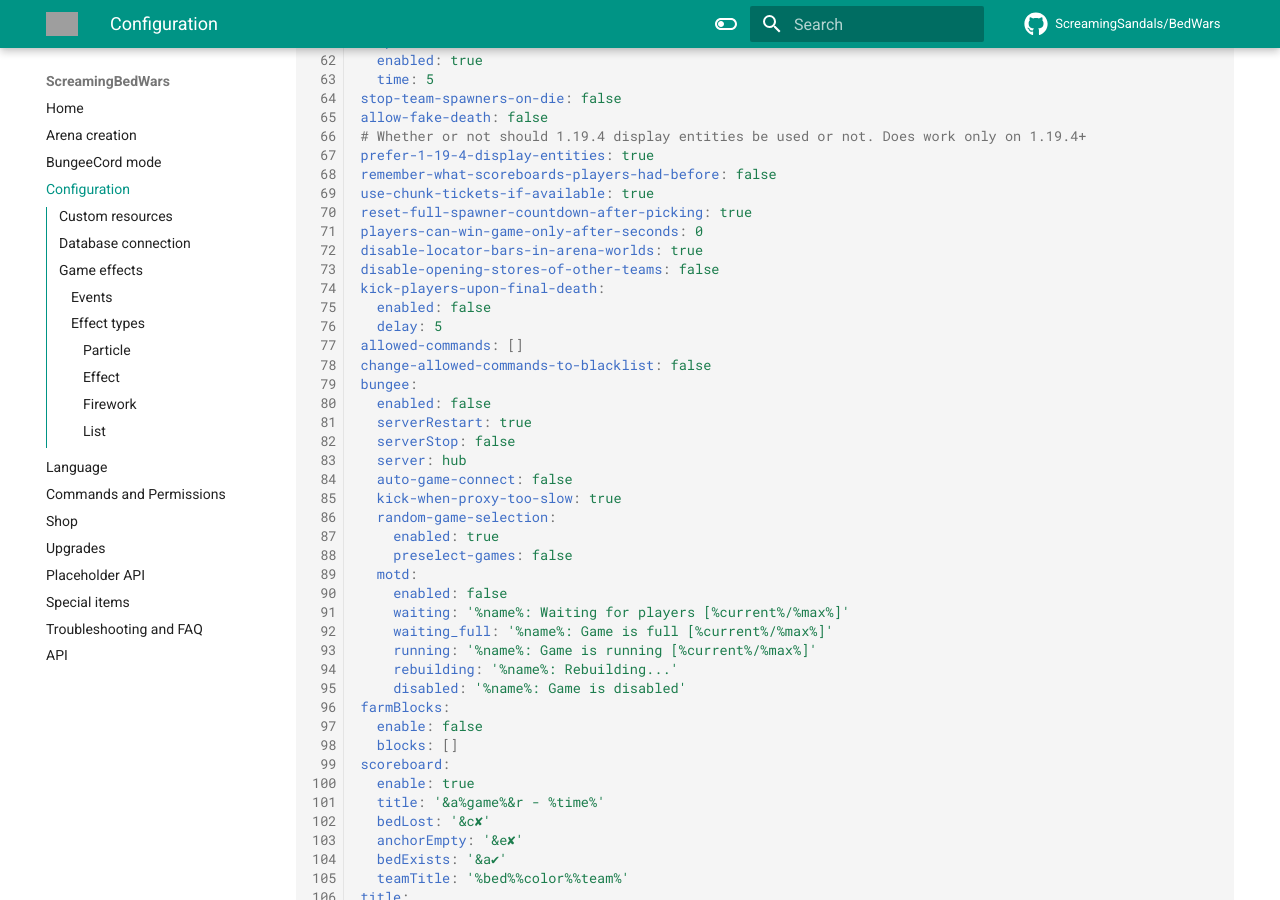
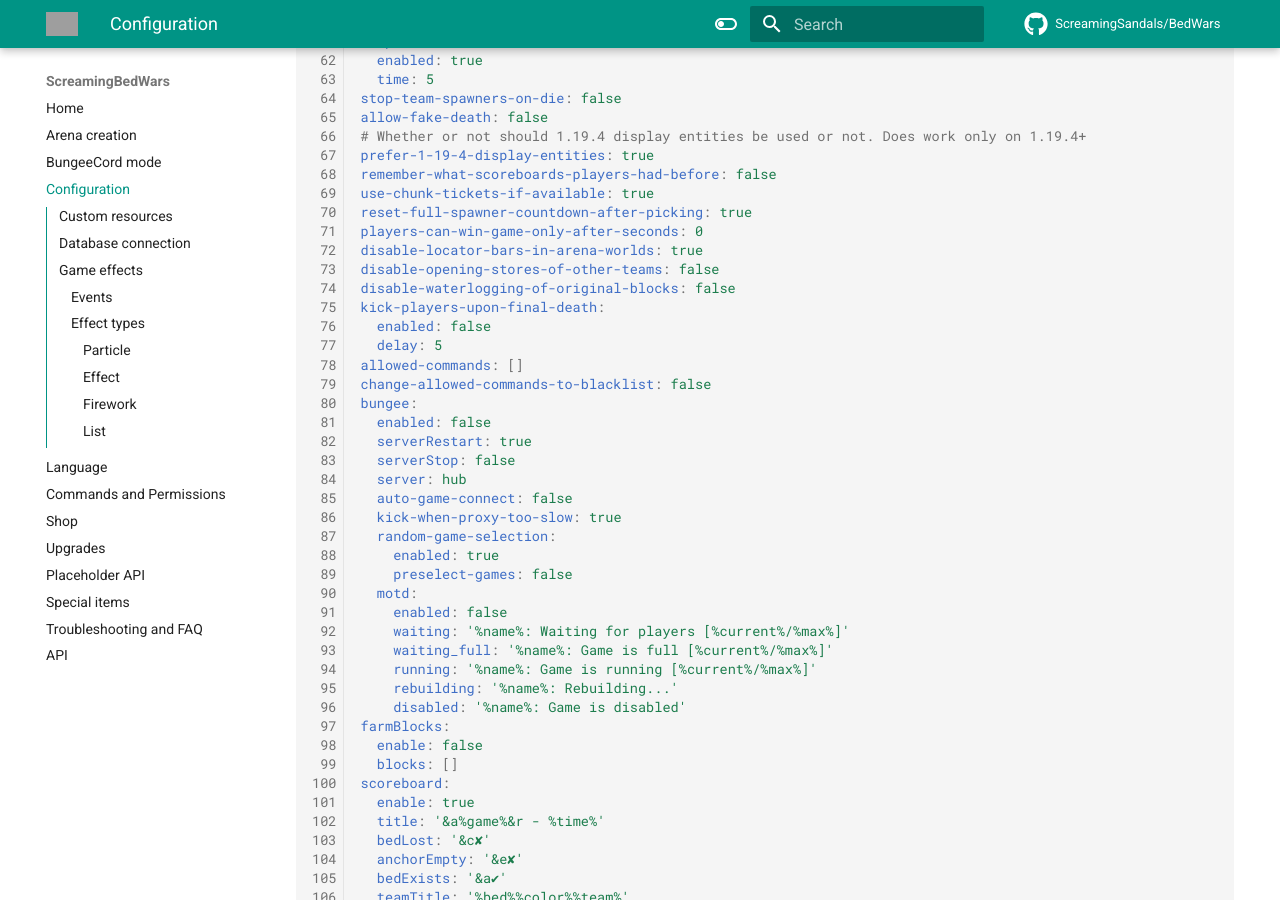
Before and after one commit to ScreamingSandals/BedWars, an MkDocs documentation site: the page built from docs/config.md, in a window 1280 px wide and 900 px high, scrolled down 1300 px. Built offline with MkDocs 1.6.1 and Material for MkDocs 9.7.7, drawn with Linux system fonts in a browser that asks for light colours; comment, search, counter and statistics services are not loaded; the version menu is left out; grey boxes are pictures that could not be loaded.

Commit message:
docs: 0.2.40

```diff
--- a/docs/config.md
+++ b/docs/config.md
@@ -74,6 +74,7 @@ reset-full-spawner-countdown-after-picking: true
 players-can-win-game-only-after-seconds: 0
 disable-locator-bars-in-arena-worlds: true
 disable-opening-stores-of-other-teams: false
+disable-waterlogging-of-original-blocks: false
 kick-players-upon-final-death:
   enabled: false
   delay: 5
```
Also changed, not shown: 1 other file.
